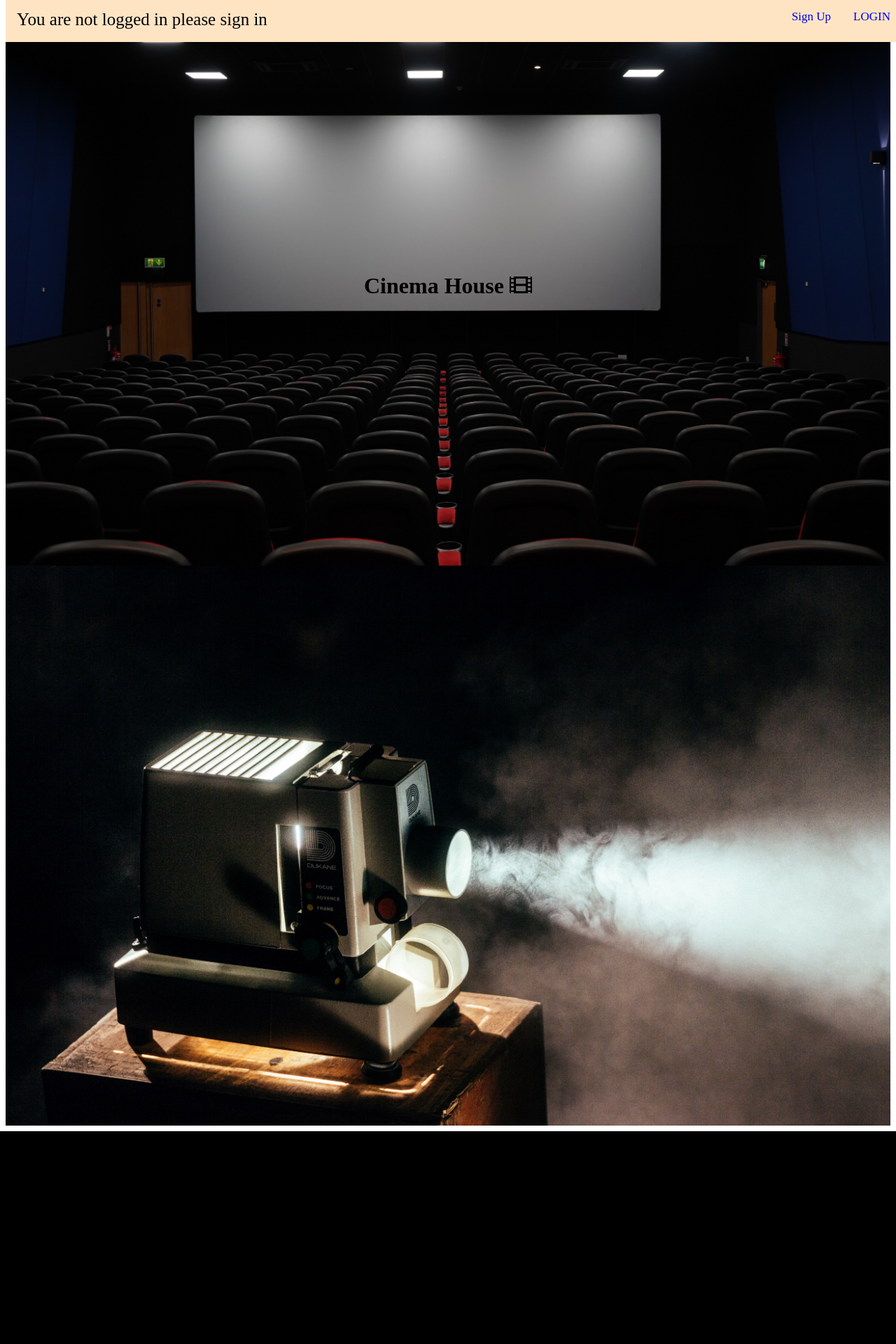
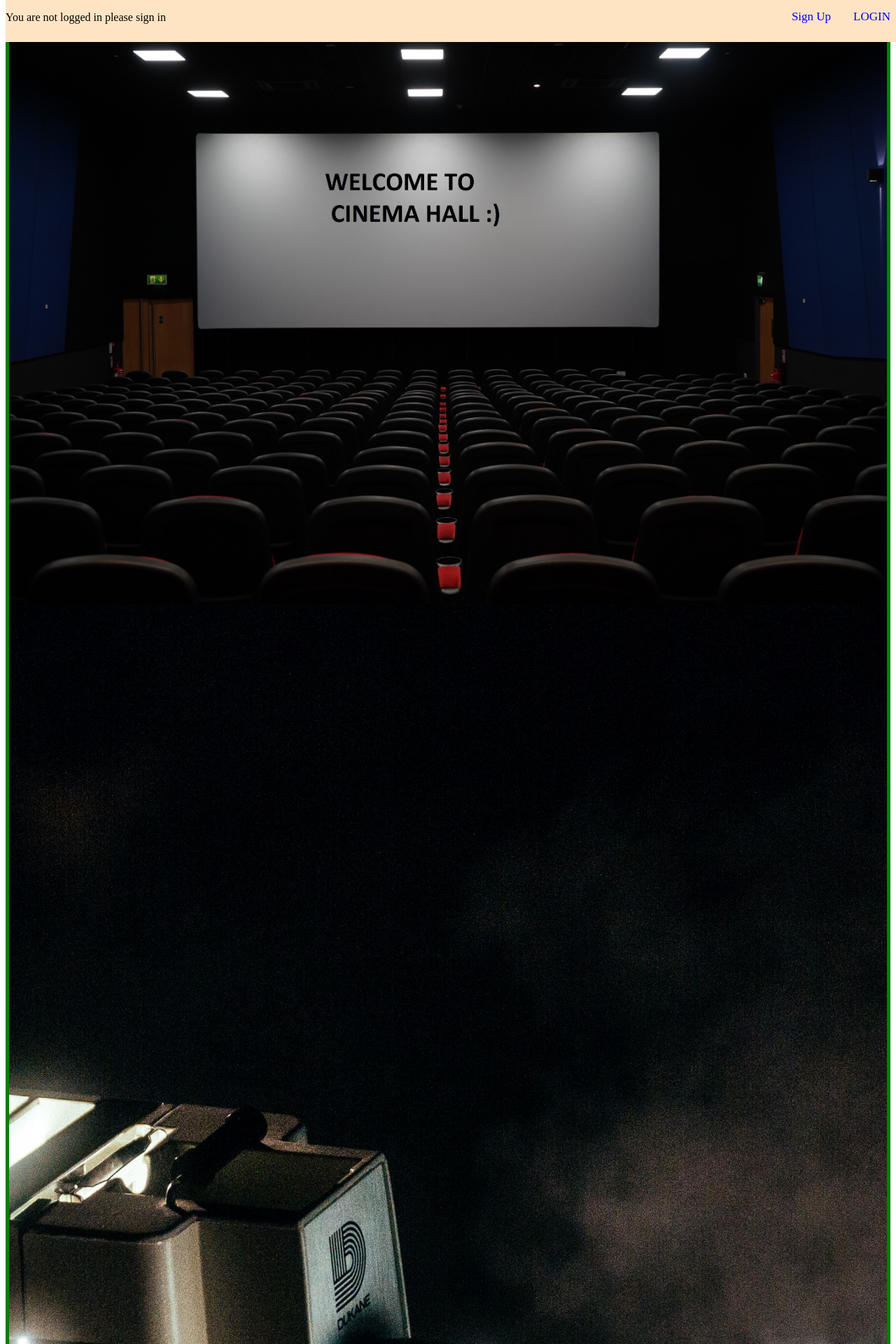
Before and after one commit to divitrao/Movie_recommender, a Django app: page / in a window 1280 px wide. Shown: the top 1920 px of the page at 70% size. Before the commit the page ends 1616 px from the top, so only its background shows below. Run offline with Django 3.2, Linux system fonts and the light colour scheme; some libraries are stand-ins or nearby versions.

Commit message:
enhanced home page

```diff
--- a/movies/styles/css/home.css
+++ b/movies/styles/css/home.css
@@ -1,6 +1,14 @@
 /* #site_name{
-    margin-top: 400%;
+   align-items: center;
+   text-align: center;
 } */
+
+.main_div {
+    display: flex;
+    flex-direction: column;
+    border: 5px solid green;
+    margin-top: 30px;
+}
 
 body{
     overflow-y: scroll;
@@ -9,16 +17,16 @@ body{
 body::-webkit-scrollbar{
     display: none;
 }
-p{
+/* p{
     font-size: 25px;
     float: left;
-    /* margin-left: 30px; */
+    margin-left: 30px;
     padding: 14px 16px;
     text-align: center;
-    /* margin-bottom: 3px; */
+    margin-bottom: 3px;
     display: block;
     margin: auto;
-}
+} */
 
 header{
     /* display: flex; */
@@ -68,3 +76,115 @@ a{
     /* margin-top: 30px; */
     background-color: black;
 }
+
+/* .poster{
+    max-width: 960px;
+    margin: 0 auto;
+} */
+
+/* @media  (max-width:480px){
+    .poster{
+        background-image: url('/static/images/cinema_mobile.jfif');
+         background-size:contain;
+    }
+}
+
+@media  (min-width:480px) and (max-width:1024px){
+    .poster{
+        background-image: url('/static/images/cinema_mobile.jfif');
+    }
+}
+
+@media   (min-width:1024px){
+    .poster{
+        background-image: url('/static/images/cinema.jpg');
+    }
+} */
+
+@media only screen and (max-width:1024px){
+    #posters{
+        height: 100px;
+        width: 100px;
+    }
+
+     /* .poster {
+        max-width: 960px;
+
+    } */
+
+    .poster background-image{
+        width: 100%;
+        padding-top: 66%;
+    }
+
+}
+
+
+/* .container .container2{
+    max-width: 100%;
+    margin: 0 auto;
+
+} */
+
+/* .bg-image {
+    display: flex;
+    width: 100%;
+    padding-top: 66%;
+    margin: auto;
+    background: url('/static/images/cinema.jpg') no-repeat center;
+    background-size: contain;
+    text-align: center;
+    align-items: center;
+    justify-content: center;
+    border: 1px solid black;
+}
+
+.bg-image2 {
+    display: flex;
+    width: 100%;
+    padding-top: 66%;
+    margin: auto;
+    background: url('/static/images/projector.jpg') no-repeat center;
+    background-size: contain;
+    text-align: center;
+    align-items: center;
+    justify-content: center;
+} */
+
+
+.bg-image2 {
+    display: flex;
+    align-items: center;
+    justify-content: left;
+    margin: auto;
+    width: 100%;
+    background: url('/static/images/projector.jpg') no-repeat center;
+    background-size: cover;
+    padding-top: 66%;
+}
+
+.bg-image2 p{
+    /* margin-right: 10px; */
+    font-size: 130px;
+    margin-left: 80%;
+    margin-bottom: 85%;
+    color: black;
+}
+.bg-image{
+    display: flex;
+    align-items: center;
+    justify-content: center;
+    margin: auto;
+    width: 100%;
+    background: url('/static/images/cinema.jpg') no-repeat center;
+    background-size: cover;
+    padding-top: 66%;
+    /* height: 1452px; */
+
+}
+
+button{
+    width: 100%;
+    height: 40px;
+    align-items: center;
+}
--- a/movies/styles/javascripts/home.js
+++ b/movies/styles/javascripts/home.js
@@ -2,22 +2,38 @@
 
     // document.getElementById('counter').innerHTML = '32000+ movies'
 
-function task(i){
-    setTimeout(function(){
-        $('#counter').html(String(i)+ '+ movies')
-    },1000)
+// function task(i){
+//     setTimeout(function(){
+//         $('#counter').html(String(i)+ '+ movies')
+//     },2000)
+//     console.log(i)
+// }
+var i = 0
+$('.bg-image2').mouseenter(function ent(){
+
+setTimeout(function(){
+    $('#counter').html(String(i)+ '+ movies')
+i+=50
+if(i<32050){
+    ent()
 }
+if(i>32000){
+    i=0
+}
+},0.01)
+})
 
-$(".movie_counter").mouseenter(function(){
-    $('#counter').html('0+ movies')
+// $(".bg-image2").mouseenter(function(){
+//     $('#counter').html('0+ movies')
 
 
-    for(let i = 0;i<=32000;i+=5){
-        task(i)
-       }
+//     for(let i = 0;i<=32000;i+=5){
+//         task(i)
+//         // console.log(i)
+//        }
 
 
-})
+// })
 let for_page=Math.floor(Math.random()*664)
 let for_movie = Math.floor(Math.random()*30)
 
@@ -40,11 +56,11 @@ $.ajax({
             let div_tag = document.createElement('div')
             div_tag.appendChild(img_elem)
             document.getElementById('main_page_poster').appendChild(div_tag)
-            console.log(i)
+            // console.log(i)
         }
 
-        console.log(for_movie)
-        console.log(for_page)
+        // console.log(for_movie)
+        // console.log(for_page)
     },
     error: function(){
         console.log('error in request')
--- a/movies/templates/home.html
+++ b/movies/templates/home.html
@@ -3,6 +3,7 @@
 <html lang="en">
 
 <head>
+    <meta name="viewport" content="width=device-width, initial-scale=1.0">
     <script src="https://code.jquery.com/jquery-3.6.0.min.js"
         integrity="sha256-/xUj+3OJU5yExlq6GSYGSHk7tPXikynS7ogEvDej/m4=" crossorigin="anonymous"></script>
     <script src="https://code.jquery.com/ui/1.12.1/jquery-ui.min.js"
@@ -18,7 +19,7 @@
 
 </head>
 
-<style>
+<!-- <style>
     .main_div {
         display: flex;
         flex-direction: column;
@@ -37,6 +38,8 @@
         color: black;
 
 
+
+
     }
 
     .movie_counter {
@@ -49,7 +52,7 @@
         background-size: cover;
         align-items: center;
     }
-</style>
+</style> -->
 
 <body>
 
@@ -57,7 +60,7 @@
             <a href="#">LOGIN</a>
             <a href="#"> SIGN UP</a>
         </header> -->
-    <div class="main_div">
+
     <div>
         <header>
             {% if user.is_authenticated %}
@@ -75,21 +78,34 @@
 
 
 
-        <div class="poster">
+    <div class="main_div">
+
+        <div class="bg-image">
+
+        </div>
 
 
-            <h1 id="site_name">Cinema House <i class="fas fa-film"></i> </h1>
 
-        </div>
-        <div class="movie_counter">
-            <p id="counter"></p>
+        <div class="bg-image2">
+            <p id="counter">0</p>
+
+
         </div>
 
         <div id='main_page_poster'>
 
 
         </div>
+
     </div>
+
+    <!-- <div class="container">
+        <div class="bg-image">
+            <h1>HIIIIIIIIIII</h1>
+        </div>
+    </div> -->
+
+    <button type="submit">SEARCH A MOVIE FOR YOU </button>
 
 
     <script src="{% static '/javascripts/home.js'%}" type="text/javascript"></script>
```
Also changed, not shown: movies/styles/images/cinema.jpg, movies/styles/images/cinema_mobile.jfif (added). Lines whose indentation alone changed are shown as unchanged.
